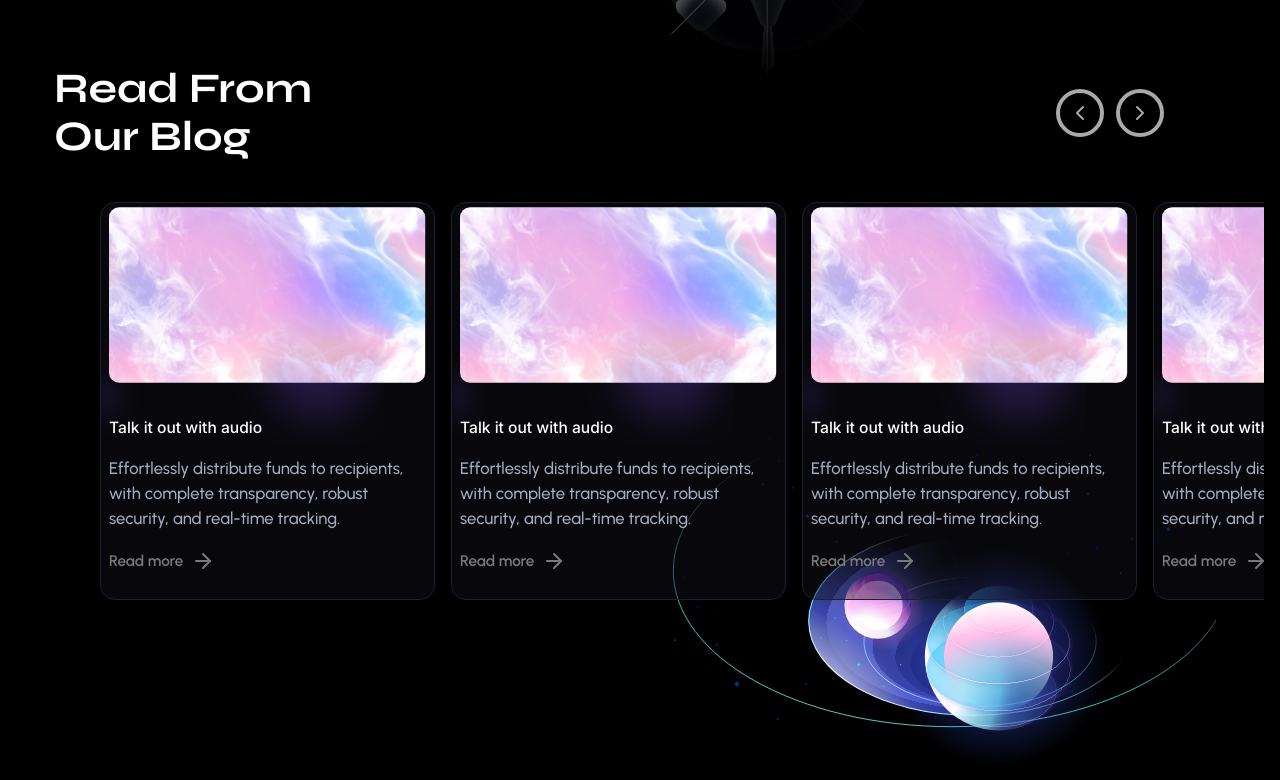
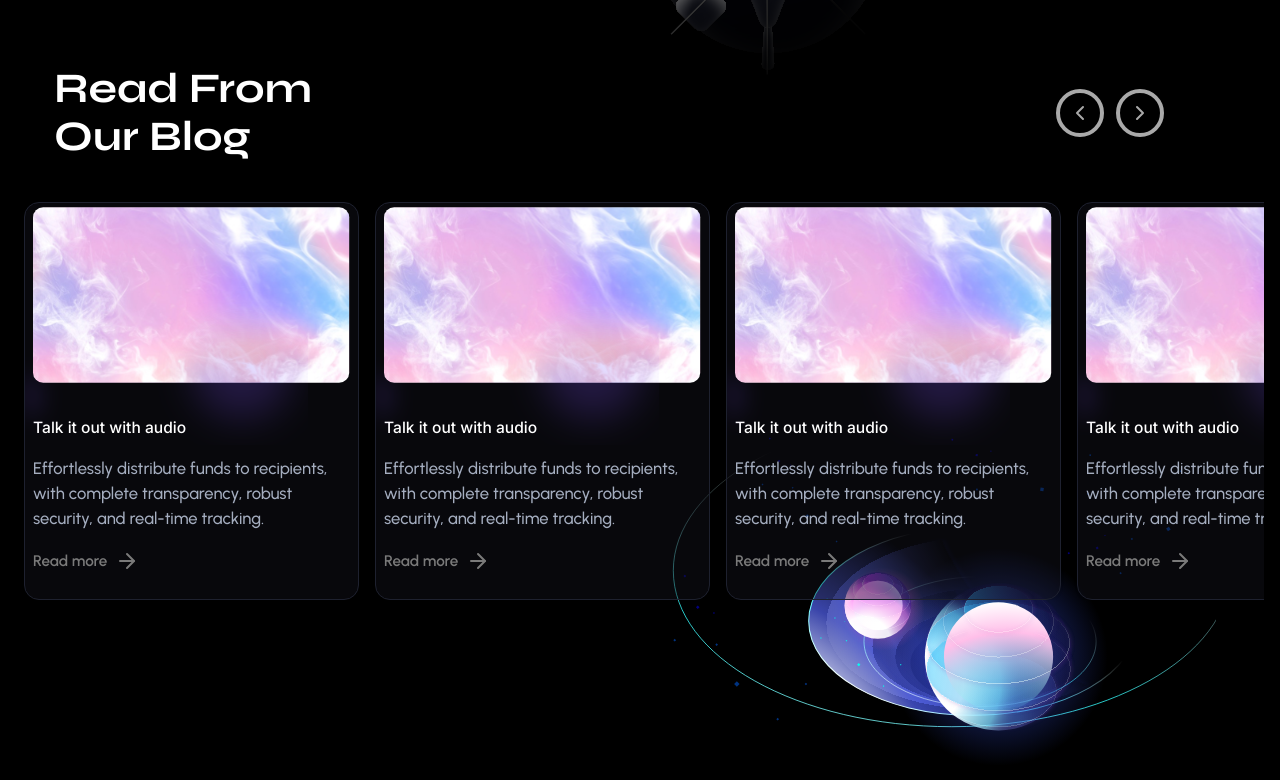
Before and after one commit to Fundable-Protocol/fundable-fe, a Next.js app: page / in a window 1280 px wide. Shown: the part 3315-4095 px from the top of the page. Built offline with nearby package versions, Linux system fonts and the light colour scheme.

Commit message:
chore: fixes

```diff
--- a/src/app/page.tsx
+++ b/src/app/page.tsx
@@ -11,9 +11,9 @@ export default function Home() {
       <Hero />
       <Features />
       <Utilities />
-      <Faq/>
-      <Blog/>
-      <Footer/>
+      <Faq />
+      <Blog />
+      <Footer />
     </main>
   );
 }
--- a/src/components/molecules/BlogCarousel.tsx
+++ b/src/components/molecules/BlogCarousel.tsx
@@ -60,7 +60,9 @@ const BlogCarousel = ({ setApi }: BlogCarouselProps) => {
       opts={{
         align: "start",
       }}
-      className="w-full ml-auto max-w-[1172px] flex items-center justify-center z-[999]"
+      // max-w-[1172px]
+      // ml-auto
+      className="w-full   flex items-center justify-center z-[999]"
     >
       <CarouselContent className="w-full">
         {cardDetails.map((cardDetail, index) => (
--- a/src/components/organisms/Faq.tsx
+++ b/src/components/organisms/Faq.tsx
@@ -68,7 +68,7 @@ const Faq = () => {
 
   return (
     <section className="relative flex items-center justify-center w-full   px-3 py-[10%] my-5 ">
-        <div className="text-white z-[10000] w-full max-w-[1008px] mx-auto  flex flex-col items-center justify-center gap-8" >
+      <div className="text-white z-[10000] w-full max-w-[1008px] mx-auto  flex flex-col items-center justify-center gap-8">
         <div className=" text-center  flex items-center justify-center flex-col">
           <h1 className=" text-[36px] md:text-[42px] font-bold text-white leading-[47.88px] mb-2 font-syne ">
             Frequently Asked Questions
@@ -78,7 +78,7 @@ const Faq = () => {
           </p>
         </div>
 
-      <div className=" w-full hidden  md:flex items-center justify-start gap-2 ">
+        <div className=" w-full hidden  md:flex items-center justify-start gap-2 overflow-auto">
           {buttonProps.map((buttonProp) => (
             <div
               key={buttonProp.id}
@@ -148,9 +148,7 @@ const Faq = () => {
         </div>
       </div>
 
-
-      <div className="top-0 left-[5%] absolute  h-[205.27px] w-[186px] hidden md:flex items-center justify-center" >
-
+      <div className="top-0 left-[5%] absolute  h-[205.27px] w-[186px] hidden md:flex items-center justify-center">
         <Image
           src={Sphere}
           alt="sphere"
@@ -160,9 +158,7 @@ const Faq = () => {
         />
       </div>
 
-
-      <div className="top-[-28%] left-[50%] transform translate-x-[-50%] md:w-[950px] md:h-[950px] absolute  hidden md:flex  items-center justify-center  rounded-[50%] overflow-hidden " >
-
+      <div className="top-[-28%] left-[50%] transform translate-x-[-50%] md:w-[950px] md:h-[950px] absolute  hidden md:flex  items-center justify-center  rounded-[50%] overflow-hidden ">
         <Image
           src={blur}
           alt="blur"
@@ -170,12 +166,9 @@ const Faq = () => {
           height={100}
           className=" object-cover w-full h-full "
         />
-
-
       </div>
 
-     <div className="bottom-[-6%] left-[60%] transform translate-x-[-50%] md:w-[320.99px] md:h-[320.99px] absolute  hidden md:flex  items-center justify-center  rounded-[50%]  " >
-
+      <div className="bottom-[-6%] left-[60%] transform translate-x-[-50%] md:w-[320.99px] md:h-[320.99px] absolute  hidden md:flex  items-center justify-center  rounded-[50%]  ">
         <Image
           src={star}
           alt="star"
@@ -183,10 +176,7 @@ const Faq = () => {
           height={100}
           className=" object-cover w-full h-full "
         />
-
-
       </div>
-
     </section>
   );
 };
--- a/src/components/organisms/Navbar.tsx
+++ b/src/components/organisms/Navbar.tsx
@@ -12,6 +12,7 @@ const Navbar = async () => {
     { title: "Resources", url: "#" },
     { title: "About", url: "#" },
   ];
+
   return (
     <nav className="flex justify-between items-center py-4 text-sm font-bold text-txt container">
       <Link href="/" className="relative w-28 h-5">
@@ -24,7 +25,7 @@ const Navbar = async () => {
         />
       </Link>
 
-      <div className="flex gap-x-16">
+      <div className="hidden sm:flex gap-x-16">
         {links.map((link) => (
           <Link href={link.url} className="text-white" key={link.title}>
             {link.title}
```
Also changed, not shown: src/components/organisms/Blog.tsx (+0 -7 lines), 1 other file (tests, documents, lock files or other folders). Lines whose indentation alone changed are shown as unchanged.
